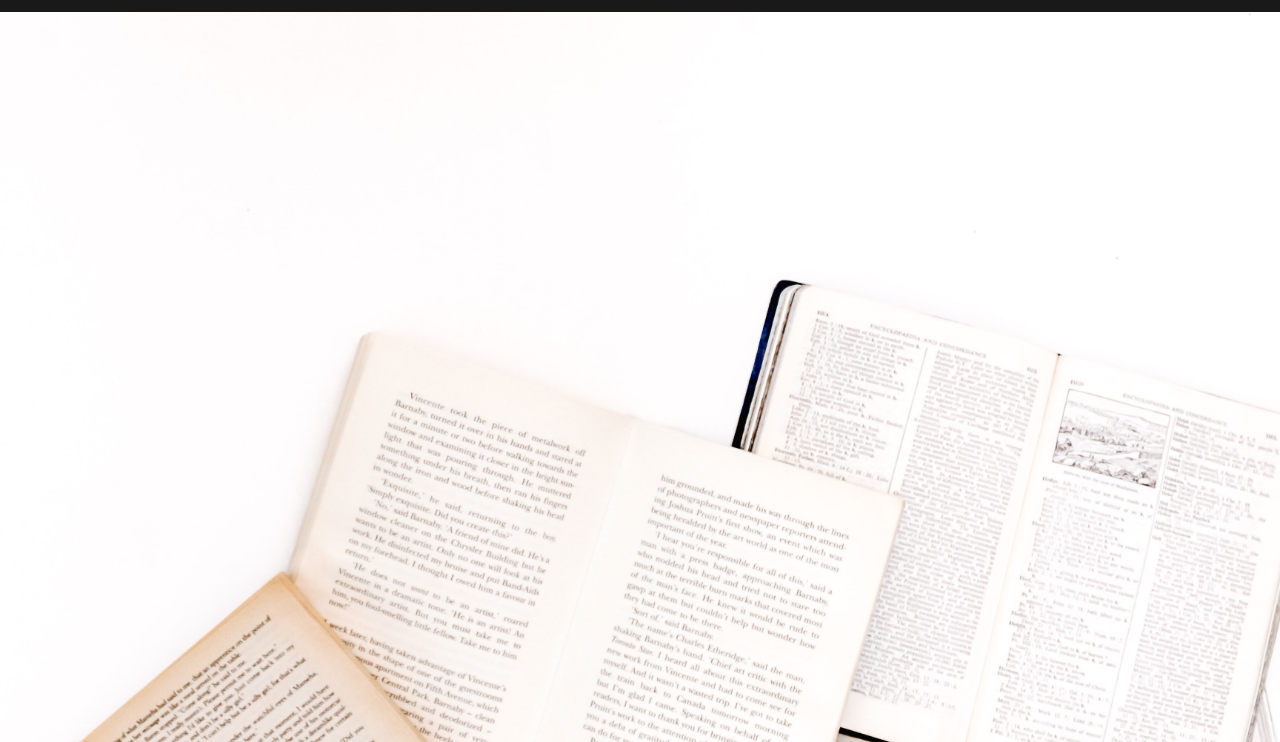
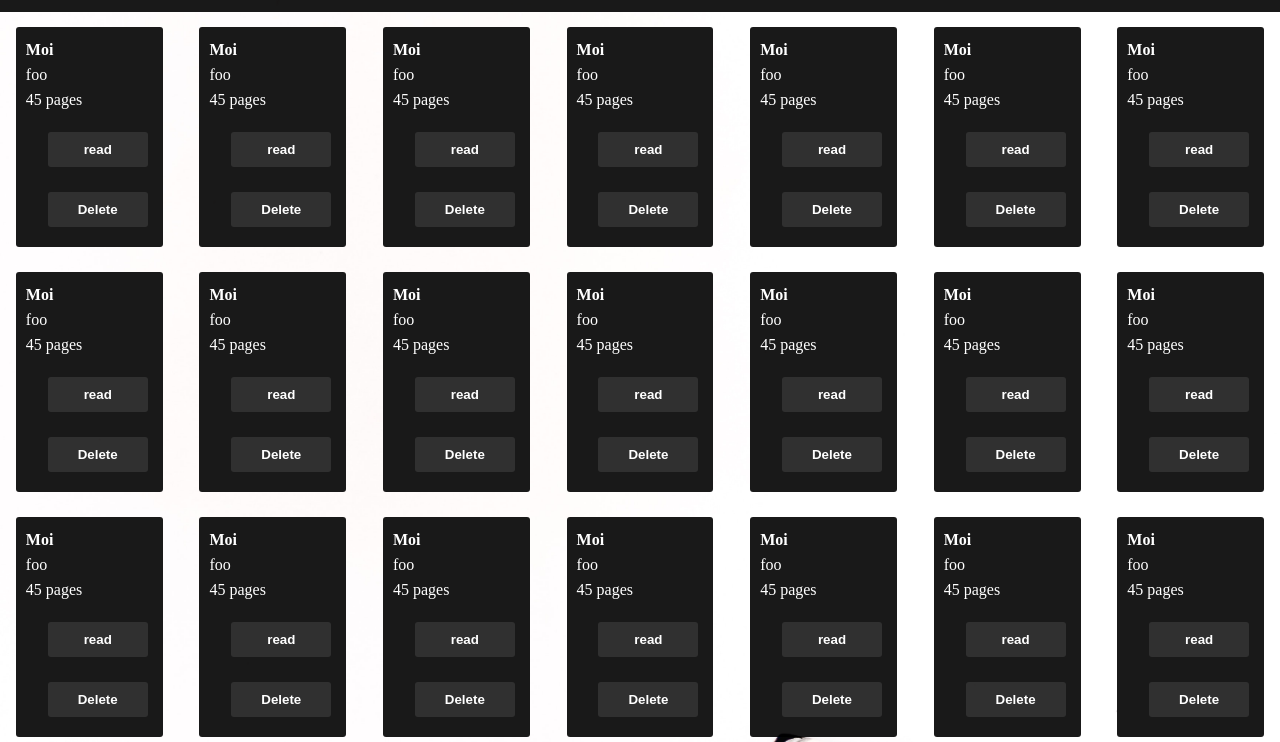
Before and after one commit to sojip/library, a plain HTML site: page index.html in a window 1280 px wide. Shown: the part 58-800 px from the top of the page. Drawn offline with Linux system fonts and the light colour scheme; a web font is replaced by a local one.

Commit message:
UI overflow updated

```diff
--- a/script.js
+++ b/script.js
@@ -43,6 +43,42 @@
     return
 }
 
+addBookToLibrary('moi',"foo", 45, 'read')
+
+addBookToLibrary('moi',"foo", 45, 'read')
+addBookToLibrary('moi',"foo", 45, 'read')
+addBookToLibrary('moi',"foo", 45, 'read')
+addBookToLibrary('moi',"foo", 45, 'read')
+addBookToLibrary('moi',"foo", 45, 'read')
+addBookToLibrary('moi',"foo", 45, 'read')
+addBookToLibrary('moi',"foo", 45, 'read')
+addBookToLibrary('moi',"foo", 45, 'read')
+addBookToLibrary('moi',"foo", 45, 'read')
+addBookToLibrary('moi',"foo", 45, 'read')
+addBookToLibrary('moi',"foo", 45, 'read')
+addBookToLibrary('moi',"foo", 45, 'read')
+addBookToLibrary('moi',"foo", 45, 'read')
+addBookToLibrary('moi',"foo", 45, 'read')
+addBookToLibrary('moi',"foo", 45, 'read')
+addBookToLibrary('moi',"foo", 45, 'read')
+addBookToLibrary('moi',"foo", 45, 'read')
+addBookToLibrary('moi',"foo", 45, 'read')
+addBookToLibrary('moi',"foo", 45, 'read')
+addBookToLibrary('moi',"foo", 45, 'read')
+addBookToLibrary('moi',"foo", 45, 'read')
+addBookToLibrary('moi',"foo", 45, 'read')
+addBookToLibrary('moi',"foo", 45, 'read')
+addBookToLibrary('moi',"foo", 45, 'read')
+addBookToLibrary('moi',"foo", 45, 'read')
+addBookToLibrary('moi',"foo", 45, 'read')
+addBookToLibrary('moi',"foo", 45, 'read')
+addBookToLibrary('moi',"foo", 45, 'read')
+addBookToLibrary('moi',"foo", 45, 'read')
+addBookToLibrary('moi',"foo", 45, 'read')
+addBookToLibrary('moi',"foo", 45, 'read')
+addBookToLibrary('moi',"foo", 45, 'read')
+addToDisplay()
+
 window.addEventListener("click", (e) => {
     if(e.target.classList.value === "readButton") {
         let arrIndex = Number(e.target.parentNode.dataset.index);
--- a/style.css
+++ b/style.css
@@ -58,9 +58,11 @@
 }
 
 #closeButton {
-    float: right;
-    margin-right: 75px;
+    margin-right: 55px;
     font-size: 25px;
+    cursor: pointer;
+    align-self: flex-end;
+    margin-top: 15px;
 }
 
 .modal h2 {
@@ -146,6 +148,8 @@
     padding: 10px;
     justify-items: center;
     align-items: center;
+    overflow-x: scroll;
+
     /* border: solid 1px black; */
 
 
@@ -173,8 +177,3 @@
     display: block;
     float: right;
 }
-
-#closeButton {
-    cursor: pointer;
-    align-self: flex-end;
-}
```
